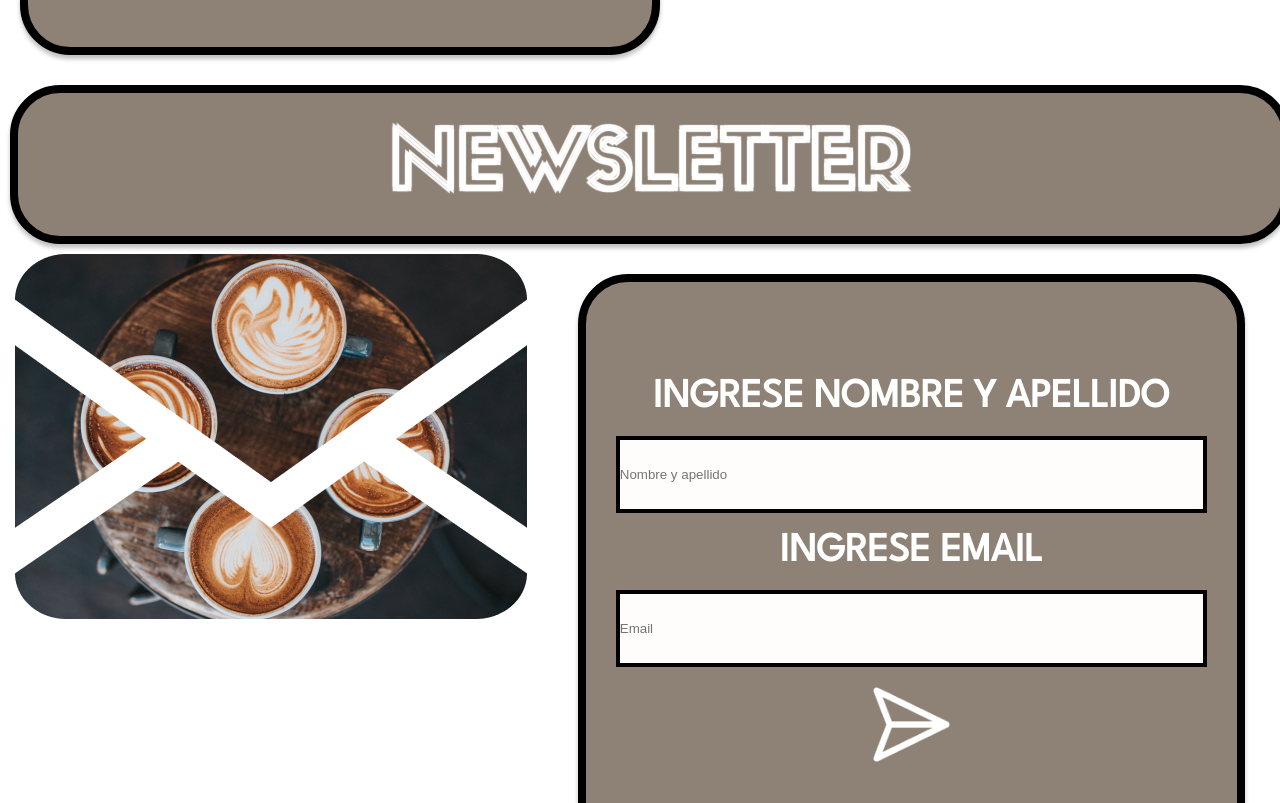
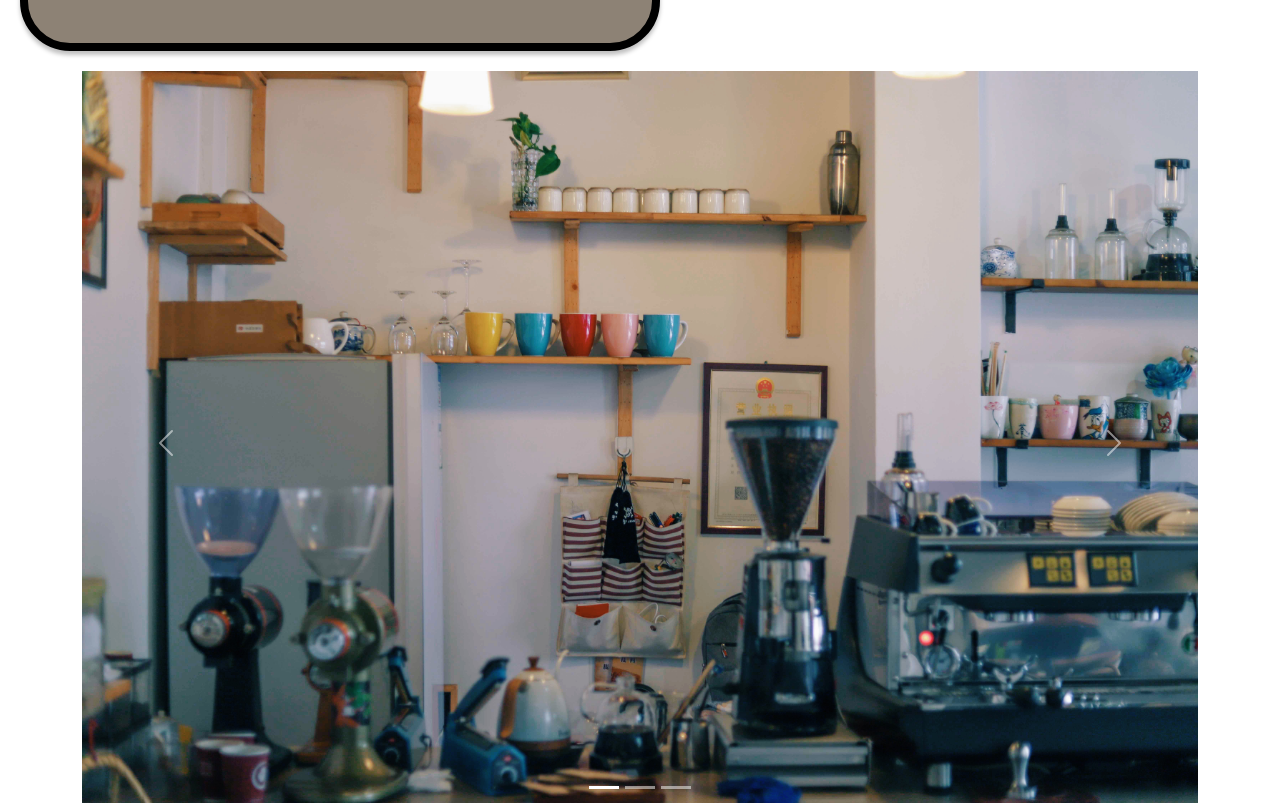
Before and after one commit to Tede00/Proyecto-coder, a plain HTML site: page pages/Nosotros.html in a window 1280 px wide. Shown: the part 900-1703 px from the top of the page. Drawn offline with nearby package versions, Linux system fonts and the light colour scheme.

Commit message:
Se añade bootstrap

```diff
--- a/css/style.css
+++ b/css/style.css
@@ -327,7 +327,7 @@ nav :hover{
     width: 41.5625rem;
     height: 32.375rem;
     color: #FFF;
-    text-align: center;
+    text-align: justify;
     font-family: League Spartan;
     font-size: 2.5rem;
     font-style: normal;
--- a/pages/Nosotros.html
+++ b/pages/Nosotros.html
@@ -6,10 +6,9 @@
     <title>Coffeeland</title>
     <link rel="icon" href="./assets/img/logo.png">
     <link rel="stylesheet" href="../css/style.css">
-
+    <link href="https://cdn.jsdelivr.net/npm/bootstrap@5.3.2/dist/css/bootstrap.min.css" rel="stylesheet" integrity="sha384-T3c6CoIi6uLrA9TneNEoa7RxnatzjcDSCmG1MXxSR1GAsXEV/Dwwykc2MPK8M2HN" crossorigin="anonymous">
 </head>
 <body>
-    <div class="container-grid3">
         <header class="header-nosotros">
             <div>
                 <a href="../index.html"><img class="logo-header" src="../assets/img/isologo.png" alt=""></a>
@@ -36,6 +35,34 @@
                     <div>
                         <img  class="imagen-conocenos" src="../assets/img/iconconocenos.png" alt="Conocenos">
                     </div>
+            </section>
+            <section class="bootstrap container">
+                <div id="carouselExampleIndicators" class="carousel slide">
+                    <div class="carousel-indicators">
+                      <button type="button" data-bs-target="#carouselExampleIndicators" data-bs-slide-to="0" class="active" aria-current="true" aria-label="Slide 1"></button>
+                      <button type="button" data-bs-target="#carouselExampleIndicators" data-bs-slide-to="1" aria-label="Slide 2"></button>
+                      <button type="button" data-bs-target="#carouselExampleIndicators" data-bs-slide-to="2" aria-label="Slide 3"></button>
+                    </div>
+                    <div class="carousel-inner">
+                      <div class="carousel-item active">
+                        <img src="../assets/img/carr-1.jpg" class="d-block w-100" alt="...">
+                      </div>
+                      <div class="carousel-item">
+                        <img src="../assets/img/carr-2.jpg" class="d-block w-100" alt="...">
+                      </div>
+                      <div class="carousel-item">
+                        <img src="../assets/img/carr-3.jpg" class="d-block w-100" alt="...">
+                      </div>
+                    </div>
+                    <button class="carousel-control-prev" type="button" data-bs-target="#carouselExampleIndicators" data-bs-slide="prev">
+                      <span class="carousel-control-prev-icon" aria-hidden="true"></span>
+                      <span class="visually-hidden">Previous</span>
+                    </button>
+                    <button class="carousel-control-next" type="button" data-bs-target="#carouselExampleIndicators" data-bs-slide="next">
+                      <span class="carousel-control-next-icon" aria-hidden="true"></span>
+                      <span class="visually-hidden">Next</span>
+                    </button>
+                  </div>
             </section>
                 <div class="titulo-nosotros titulo-newsletter">
                     <h2>NEWSLETTER</h2>
@@ -69,6 +96,7 @@
                 <a href="https://www.instagram.com" target="_blank"><img src="../assets/img/instagram.png" alt="Instagram"></a>
             </section>
         </footer>
-    </div>
+    <script src="https://cdn.jsdelivr.net/npm/@popperjs/core@2.11.8/dist/umd/popper.min.js" integrity="sha384-I7E8VVD/ismYTF4hNIPjVp/Zjvgyol6VFvRkX/vR+Vc4jQkC+hVqc2pM8ODewa9r" crossorigin="anonymous"></script>
+    <script src="https://cdn.jsdelivr.net/npm/bootstrap@5.3.2/dist/js/bootstrap.min.js" integrity="sha384-BBtl+eGJRgqQAUMxJ7pMwbEyER4l1g+O15P+16Ep7Q9Q+zqX6gSbd85u4mG4QzX+" crossorigin="anonymous"></script>
 </body>
 </html>
```
Also changed, not shown: assets/img/carr-1.jpg (added), assets/img/carr-3.jpg (added), 1 other file.
